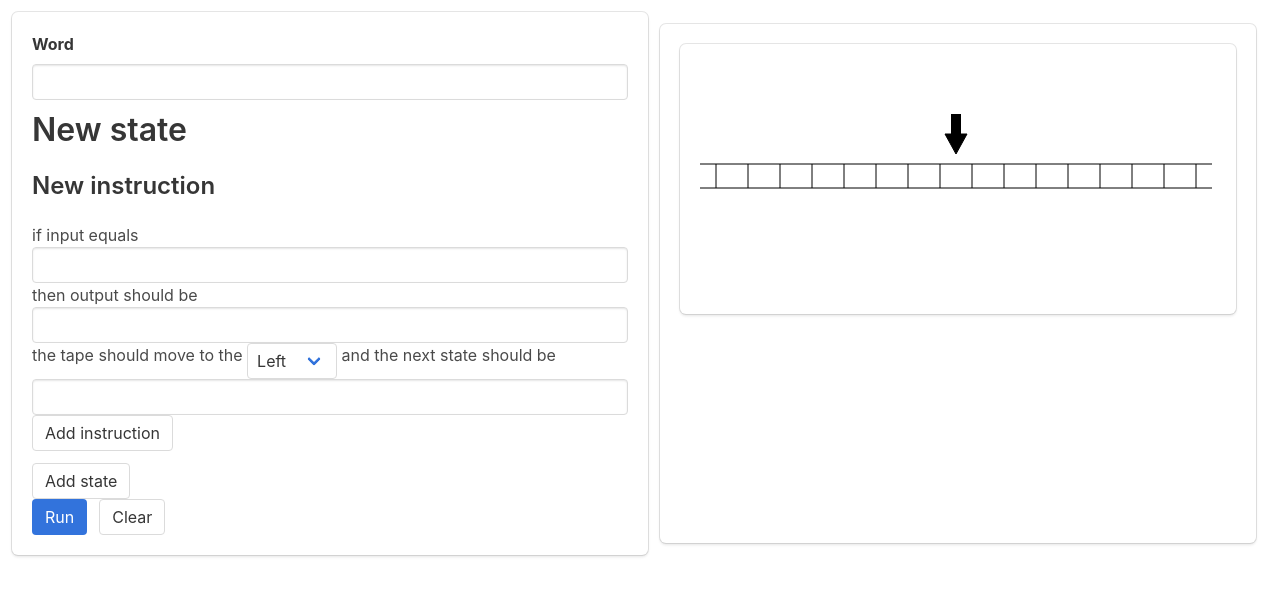
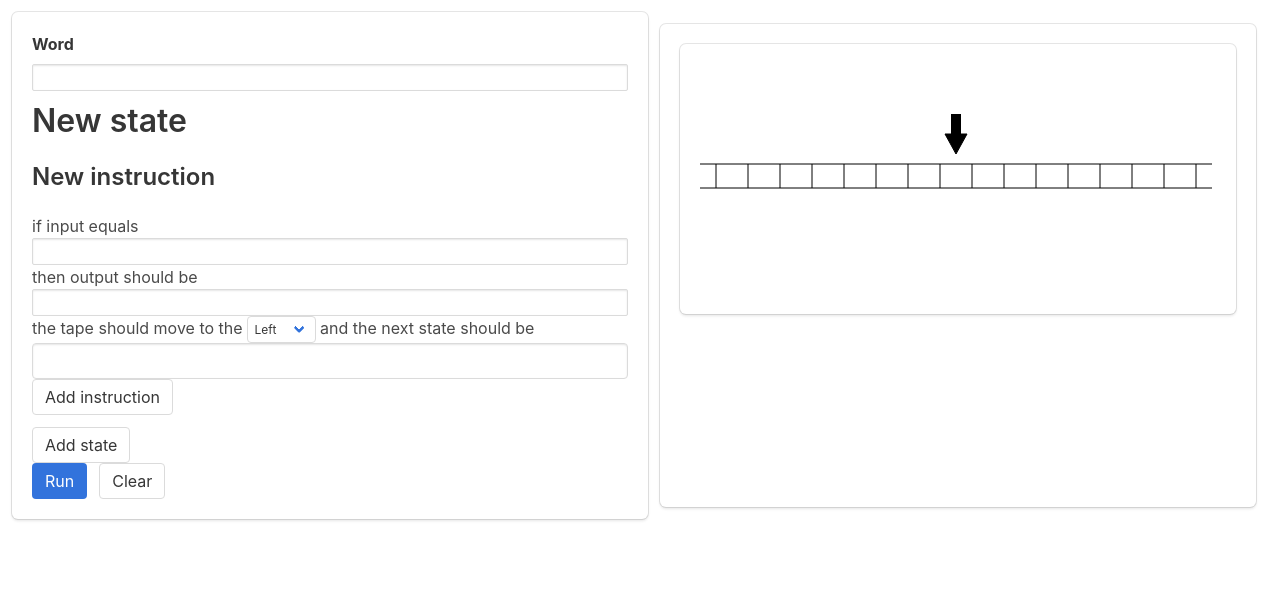
Before and after one commit to gossie/turing-machine, a website built with webpack: page src/index.html in a window 1280 px wide. Built offline with nearby package versions, Linux system fonts and the light colour scheme.

Commit message:
small inputs

```diff
--- a/src/index.html
+++ b/src/index.html
@@ -16,7 +16,7 @@
                         <div class="field">
                             <label for="word" class="label">Word</label>
                             <div class="control">
-                                <input id="word" type="text" name="word" required="required" class="input" />
+                                <input id="word" type="text" name="word" required="required" class="input is-small" />
                             </div>
                         </div>
                         <div id="states">
@@ -25,10 +25,10 @@
                         <div id="instructions">
                         </div>
                         <h4 class="title is-4">New instruction</h4>
-                        if input equals <input id="input-new" type="text" name="input-new" required="required" class="input" />
-                        then output should be <input id="output-new" type="text" name="output-new" required="required" class="input" />
+                        if input equals <input id="input-new" type="text" name="input-new" required="required" class="input is-small" />
+                        then output should be <input id="output-new" type="text" name="output-new" required="required" class="input is-small" />
                         the tape should move to the
-                        <div class="select">
+                        <div class="select is-small">
                             <select id="direction-new">
                                 <option>Left</option>
                                 <option>Right</option>
```
